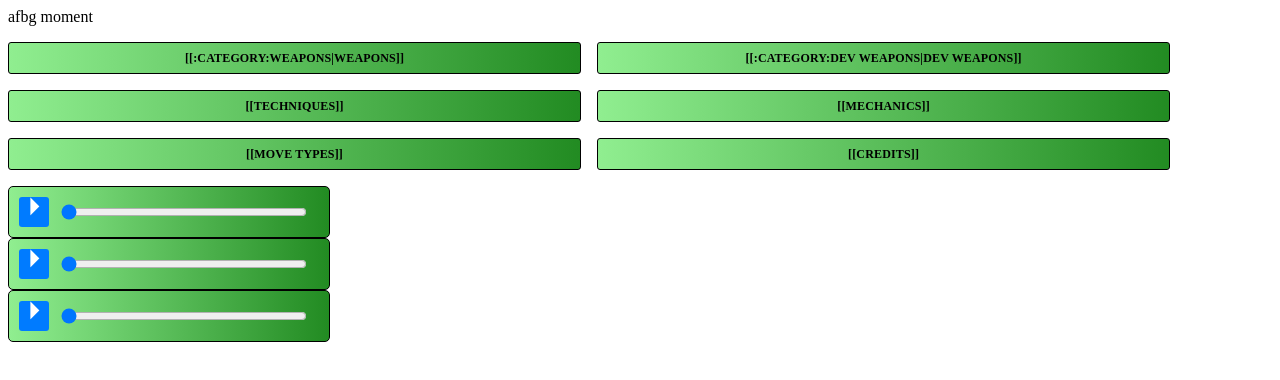
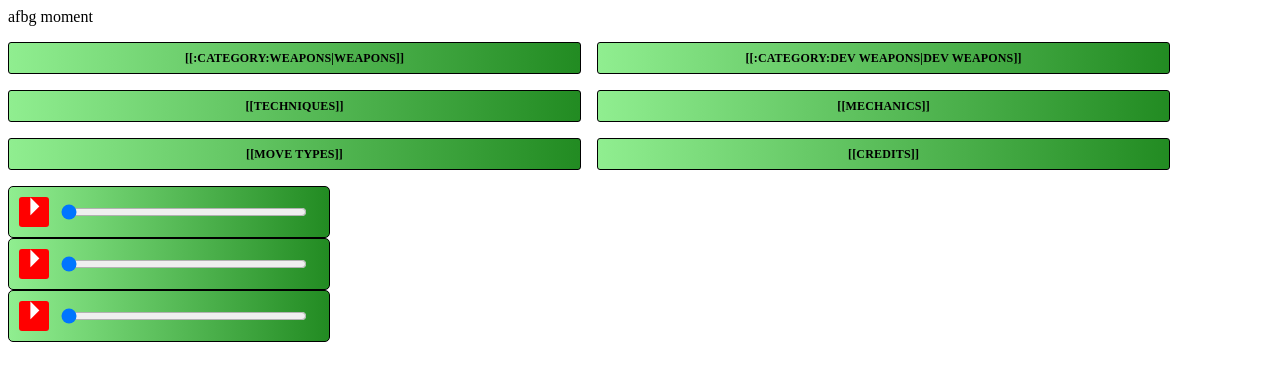
Before and after one commit to Rus1130/afbg, a plain HTML site: page index.html in a window 1280 px wide. Drawn offline with Linux system fonts and the light colour scheme.

Commit message:
Update index.html

```diff
--- a/index.html
+++ b/index.html
@@ -81,7 +81,7 @@
         width: 300px;
     }
     .audio-player > button {
-        background: #007bff;
+        background: red; /*#007bff;*/
         color: white;
         border: none;
         border-radius: 3px;
@@ -94,7 +94,7 @@
     }
 
     .audio-player > button:hover {
-        background: #0056b3;
+        background: red; /*#007bff;*/
     }
     .audio-player > input[type="range"] {
         flex: 1;
```
